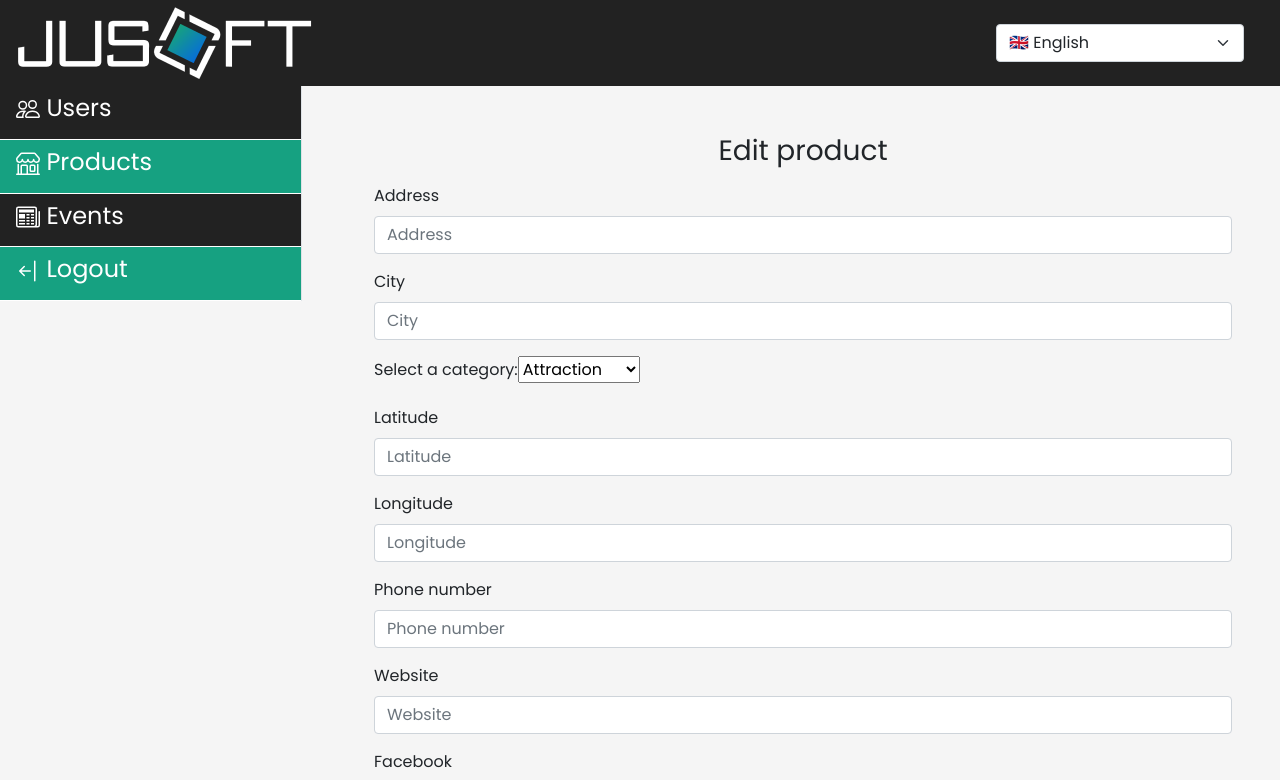
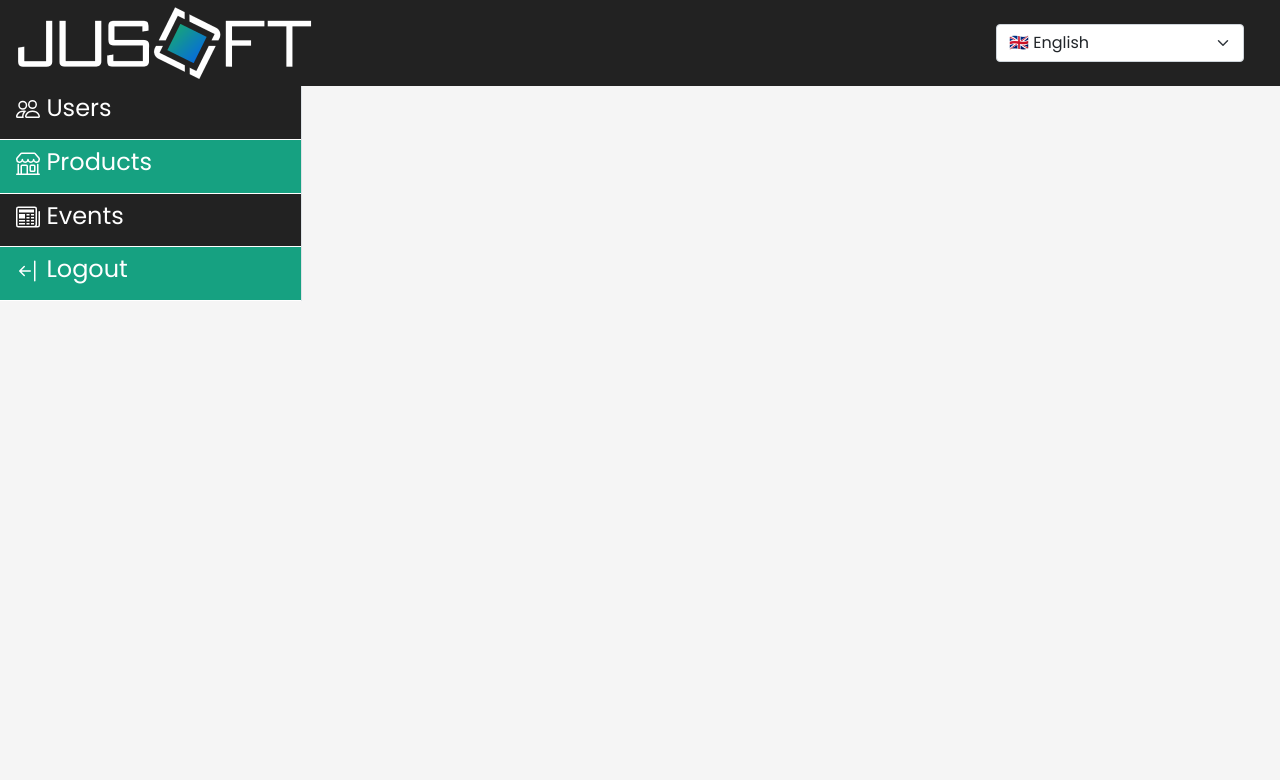
Before and after one commit to flowacademyhu/iota-vajdasag-brand, a React (Create React App) app in the folder frontend/: page /super-admin/products/edit/logout in a window 1280 px wide. Shown: the top 780 px of the page. Built offline with nearby package versions, Linux system fonts and the light colour scheme; no server answers; sample sign-in values are in the browser's storage.

Commit message:
Altered update mechanism, removed updateOldFieldsInItem function since it caused bad UX

```diff
--- a/frontend/src/pages/EditProductPage.js
+++ b/frontend/src/pages/EditProductPage.js
@@ -8,13 +8,6 @@ import SelectCategory from '../components/listofproducts/SelectCategory'
 import validationEdit from '../validations/validationEdit'
 import { updateProductData, fetchOneProduct } from '../communications/userApi'
 import ResponseModal from '../components/modals/ResponseModal'
-
-const updateOldFieldsInItem = (newProductValues, product) => {
-  Object.keys(product).forEach((key) => {
-    newProductValues[key] && (product[key] = newProductValues[key])
-  })
-  return product
-}
 
 const EditProductPage = () => {
   const [product, setProduct] = useState('')
@@ -34,9 +27,8 @@ const EditProductPage = () => {
   }, [productId])
 
   const handleSubmit = async (newProductValues) => {
-    const updatedProduct = updateOldFieldsInItem(newProductValues, product)
     try {
-      await updateProductData(product.id, updatedProduct)
+      await updateProductData(product.id, newProductValues)
       setResponseModalTitle(t('editProduct.successfulEdition'))
       setShowResponseModal(true)
       setEditSuccessful(true)
@@ -55,19 +47,10 @@ const EditProductPage = () => {
   }
 
   return (
+    product && (
       <div className="m-5">
         <Formik
-        initialValues={{
-          address: '',
-          city: '',
-          category: product.category,
-          coordinateX: '',
-          coordinateY: '',
-          phone: '',
-          website: '',
-          facebook: '',
-          instagram: '',
-        }}
+          initialValues={product}
           validationSchema={validationEdit(t('registration.required'))}
           onSubmit={handleSubmit}
         >
@@ -139,6 +122,7 @@ const EditProductPage = () => {
         />
       </div>
     )
+  )
 }
 
 export default EditProductPage
```
Lines whose indentation alone changed are shown as unchanged.
